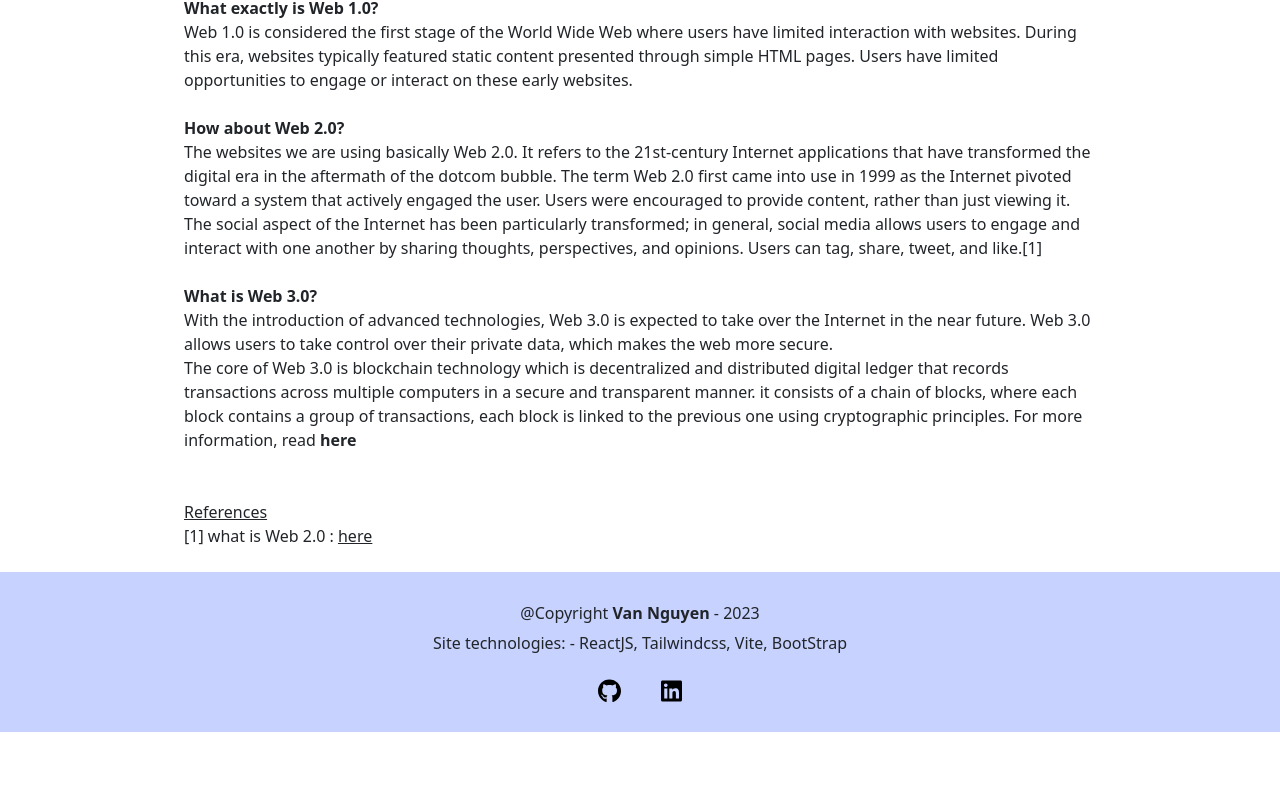
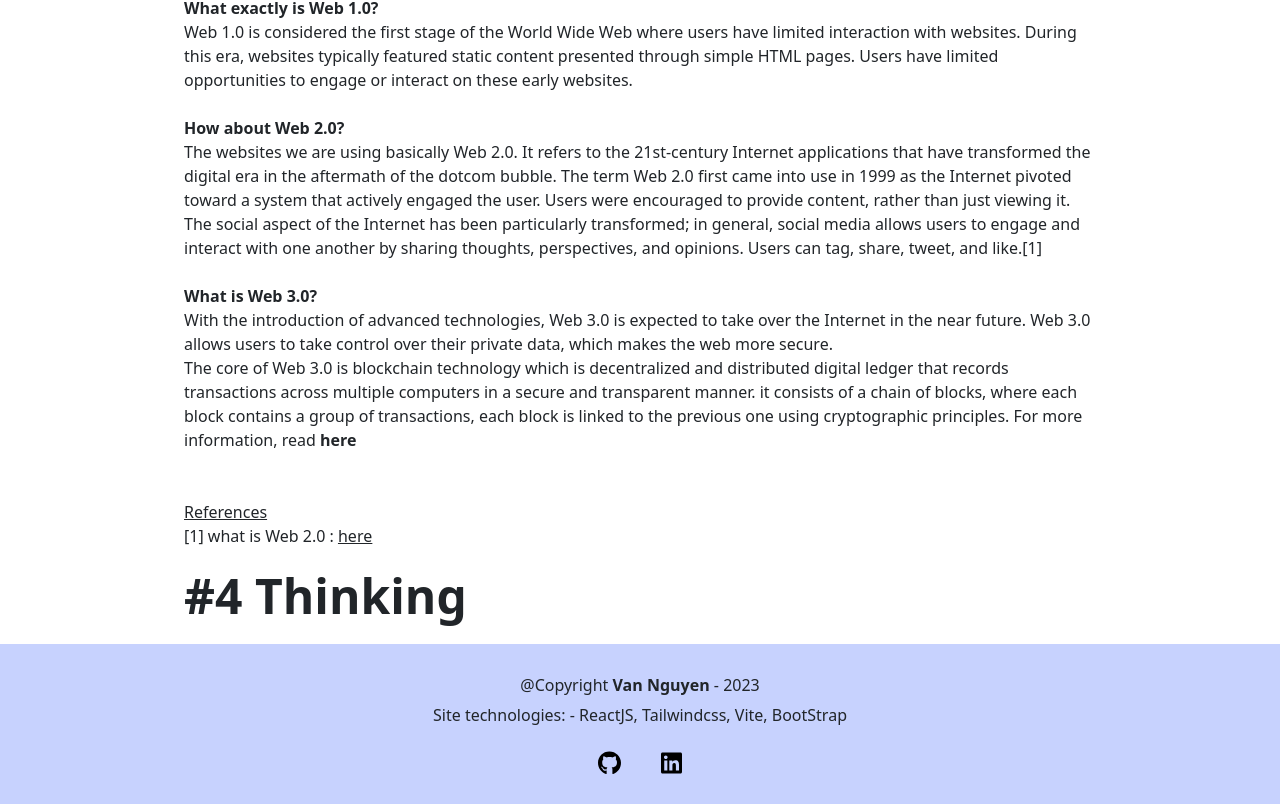
Before and after one commit to vanguyen333/mysiteO, a React (Vite) app: page /blog in a window 1280 px wide. Shown: the part 1955-2759 px from the top of the page. Before the commit the page ends 2687 px from the top, so only its background shows below. Built offline with nearby package versions, Linux system fonts and the light colour scheme.

Commit message:
demo github

```diff
--- a/package.json
+++ b/package.json
@@ -19,7 +19,7 @@
     "react-icons": "^4.10.1",
     "react-paginate": "^8.2.0",
     "react-responsive-carousel": "^3.2.23",
-    "react-router-dom": "^6.13.0",
+    "react-router-dom": "^6.14.2",
     "react-slick": "^0.29.0",
     "react-spring": "^9.7.2",
     "react-tsparticles": "^2.10.1",
--- a/src/pages/Blog.jsx
+++ b/src/pages/Blog.jsx
@@ -16,7 +16,7 @@ const Blog = () => {
           #1 Angela Yu: Empowering Women in Coding and Technology
         </h1>
         <animated.img
-          className="border-none pt-4 w-96"
+          className="border-none pt-4 w-96 shadow-xl"
           src="imgs/AngelaYu.jpg"
           alt=""
           style={styles}
@@ -114,7 +114,9 @@ const Blog = () => {
             </a>
           </u>
         </p>
+        <h1 className="text-5xl font-bold pt-4">#4 Thinking</h1>
       </div>
+
       <Footer />
     </div>
   );
```
Also changed, not shown: src/App.jsx (+1 -7 lines), 1 other file (tests, documents, lock files or other folders).
